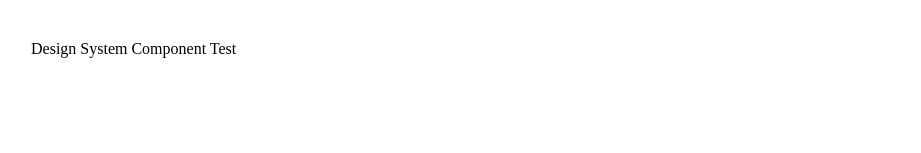
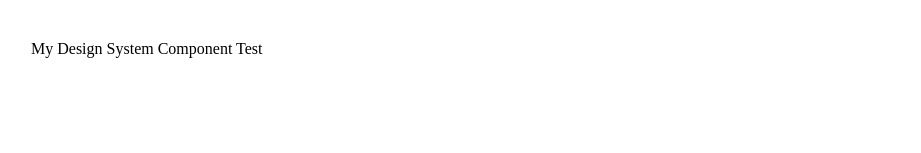
Before and after one commit to thiessenp-cds/design-system-test, a React (Vite) app: page / in a window 1280 px wide. Shown: the top 153 px of the page, without its empty margins (153-1074 px from the left). Built offline with nearby package versions, Linux system fonts and the light colour scheme.

Commit message:
update the title

```diff
--- a/index.html
+++ b/index.html
@@ -4,7 +4,7 @@
     <meta charset="UTF-8" />
     <link rel="icon" type="image/svg+xml" href="/favicon.svg" />
     <meta name="viewport" content="width=device-width, initial-scale=1.0" />
-    <title>Design System Test</title>
+    <title>My Design System Test</title>
   </head>
   <body>
     <div id="root"></div>
--- a/src/App.jsx
+++ b/src/App.jsx
@@ -35,7 +35,7 @@ function HomePage() {
     <div className="app">
       <header className="site-header">
         <div className="site-header__inner">
-          <h1 className="site-header__title">Design System Component Test</h1>
+          <h1 className="site-header__title">My Design System Component Test</h1>
         </div>
       </header>
 
```
